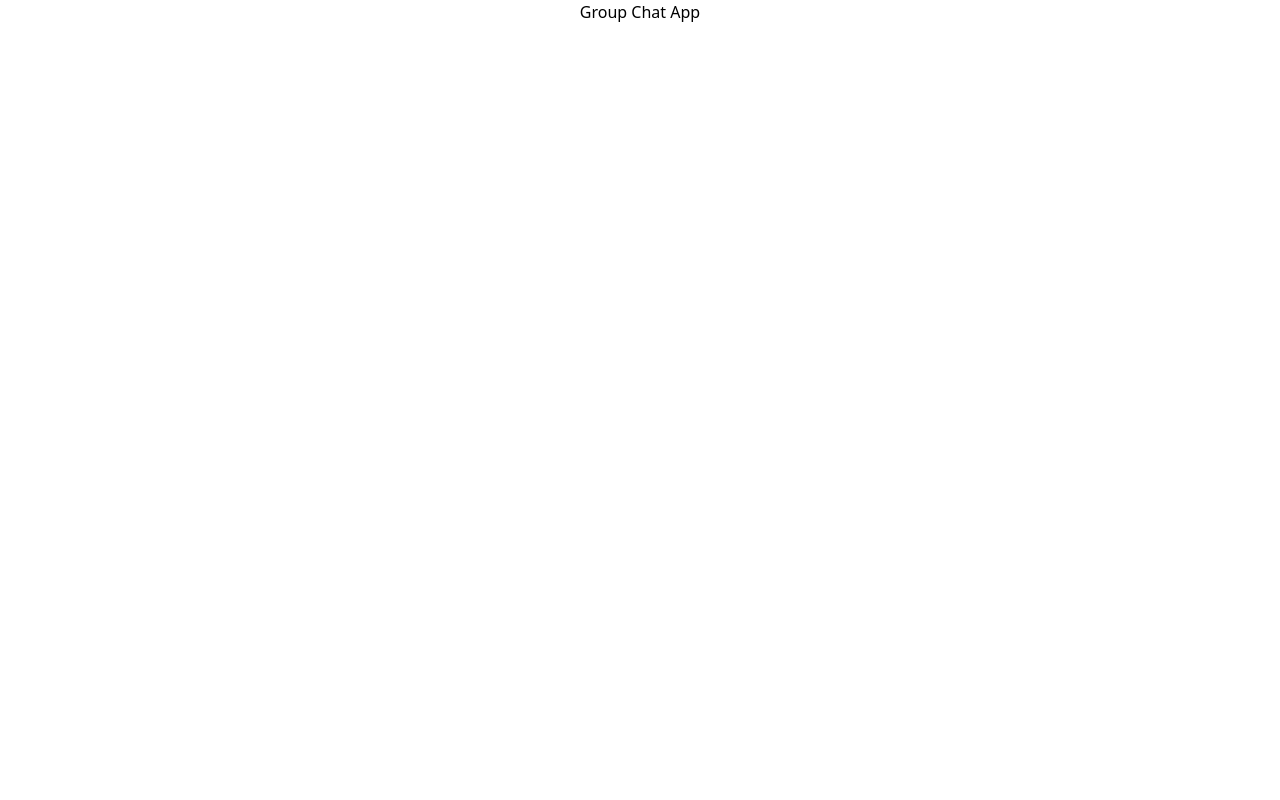
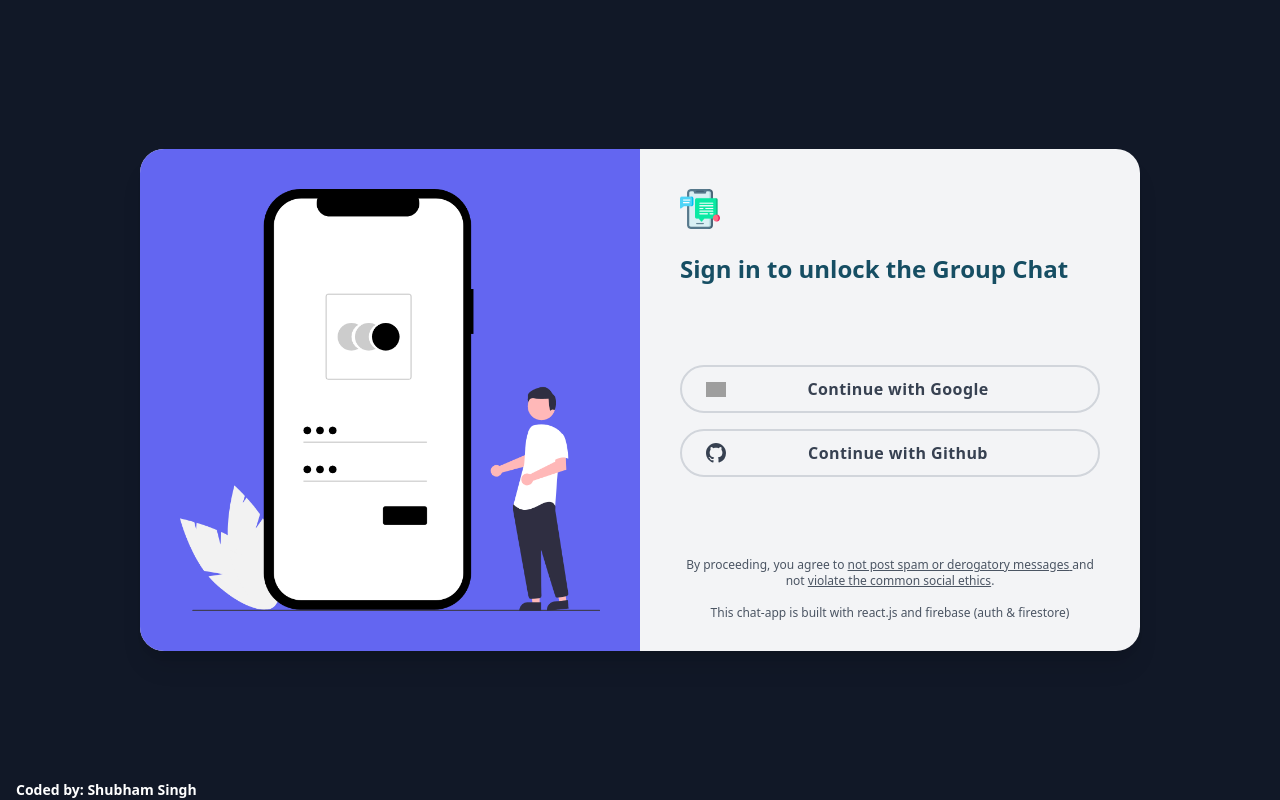
Before and after one commit to ShubhamSingh03/Group-ChatApp, a React (Create React App) app: page / in a window 1280 px wide. Built offline with nearby package versions, Linux system fonts and the light colour scheme; no server answers; grey boxes are pictures that could not be loaded.

Commit message:
componets with conditional rendering done

```diff
--- a/src/App.css
+++ b/src/App.css
@@ -1,3 +1,12 @@
-.App {
-  text-align: center;
+@media screen and (min-width: 450px) {
+  ::-webkit-scrollbar {
+    width: 6px;
+  }
+  ::-webkit-scrollbar-thumb {
+    background: #888;
+    border-radius: 5px;
+  }
+  ::-webkit-scrollbar-thumb:hover {
+    background: rgb(107, 101, 101);
+  }
 }
--- a/src/App.js
+++ b/src/App.js
@@ -1,9 +1,23 @@
+import { auth } from "./auth/firebaseAuth";
+import { useAuthState } from "react-firebase-hooks/auth";
 import "./App.css";
 
+// components
+import Chat from "./components/chat/Chat";
+import SignIn from "./components/signIn/SignIn";
+
 function App() {
+  const [user] = useAuthState(auth);
+
   return (
-    <div className="App">
-      <h1>Group Chat App</h1>
+    <div className="h-screen bg-appBg">
+      {user ? <Chat /> : <SignIn />}
+      <div className="text-xs fixed bottom-0 left-4 text-white font-semibold sm:text-sm">
+        Coded by:{" "}
+        <a href="https://shubhambhoj.in" target={"_blank"} rel="noreferrer">
+          Shubham Singh
+        </a>
+      </div>
     </div>
   );
 }
```
